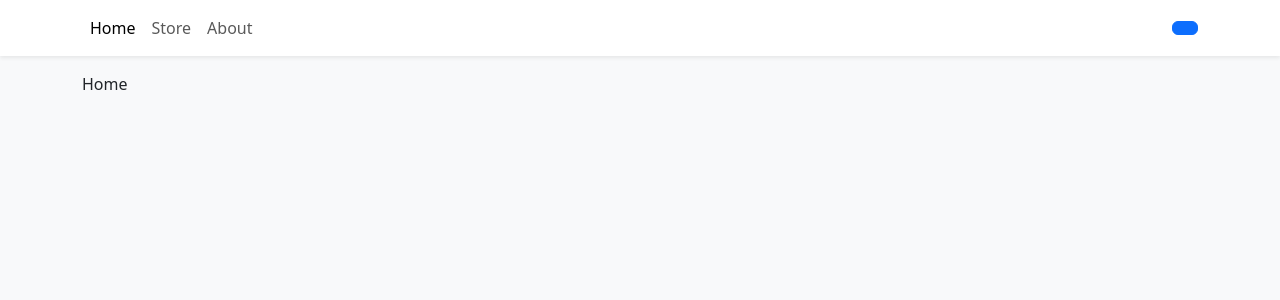
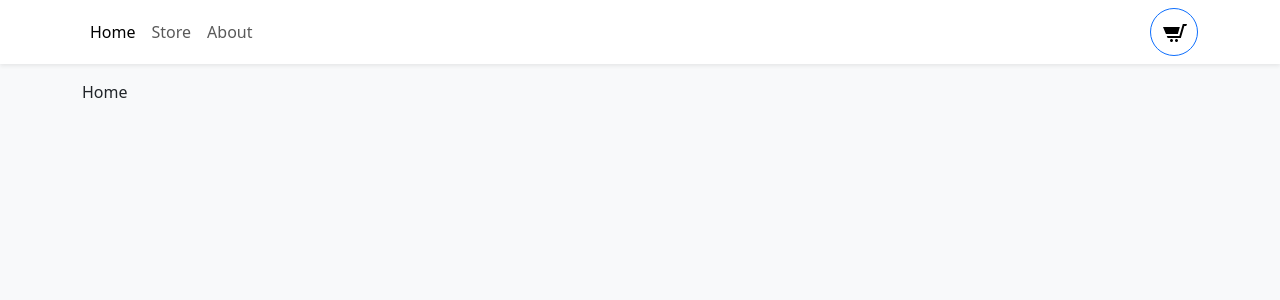
Before and after one commit to andre9277/react-Ecommerce-platform, a React (Vite) app in the folder EcommerceProject/: page / in a window 1280 px wide. Shown: the top 300 px of the page. Built offline with nearby package versions, Linux system fonts and the light colour scheme.

Commit message:
SVG image added
SVG image added to the shopping cart button.

```diff
--- a/EcommerceProject/src/components/NavBar.tsx
+++ b/EcommerceProject/src/components/NavBar.tsx
@@ -16,7 +16,13 @@
                     About
                 </Nav.Link>
             </Nav>
-            <Button></Button>
+            <Button style= {{width:"3rem", height:"3rem"}} variant="outline-primary" className="rounded-circle">
+                {/* SVG image for the shopping cart option */}
+            <svg xmlns="http://www.w3.org/2000/svg" width="24" height="24" viewBox="0 0 24 24"><path d="M10 19.5c0 .829-.672 1.5-1.5 1.5s-1.5-.671-1.5-1.5c0-.828.672-1.5 1.5-1.5s1.5.672 1.5 1.5zm3.5-1.5c-.828 0-1.5.671-1.5 1.5s.672 1.5 1.5 1.5 1.5-.671 1.5-1.5c0-.828-.672-1.5-1.5-1.5zm1.336-5l1.977-7h-16.813l2.938 7h11.898zm4.969-10l-3.432 12h-12.597l.839 2h13.239l3.474-12h1.929l.743-2h-4.195z"/></svg>
+           {/*  Holds how many items are in the carting shop */}
+            <div className="rounded-circle bg-danger d-flex justify-content-center align-items-center" style={{color:"white", width: "1,5rem", height:"1.5rem", position:"absolute",bottom:0, right:0, transform:"translate(25%,25%)",}}></div>
+
+            </Button>
         </Container>
     </NavBarBts>
   )
```
